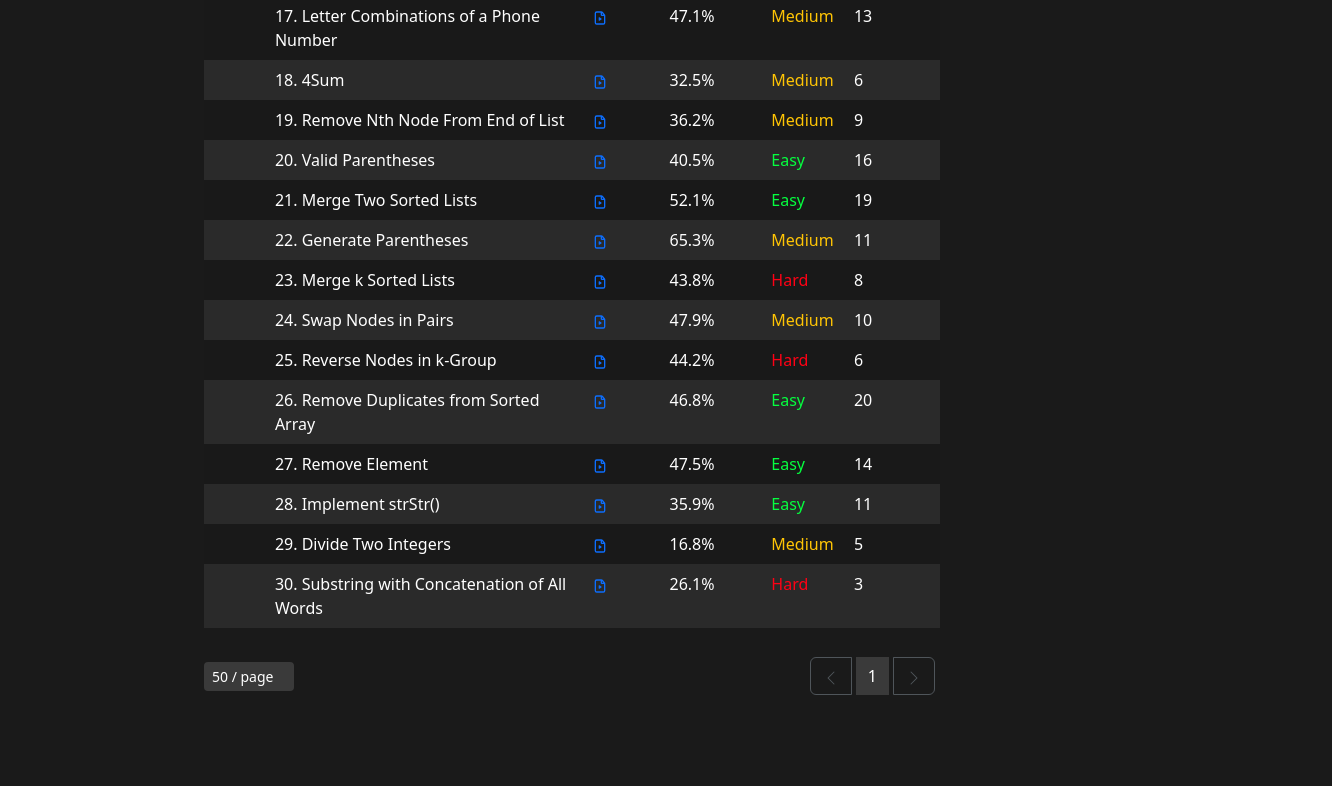
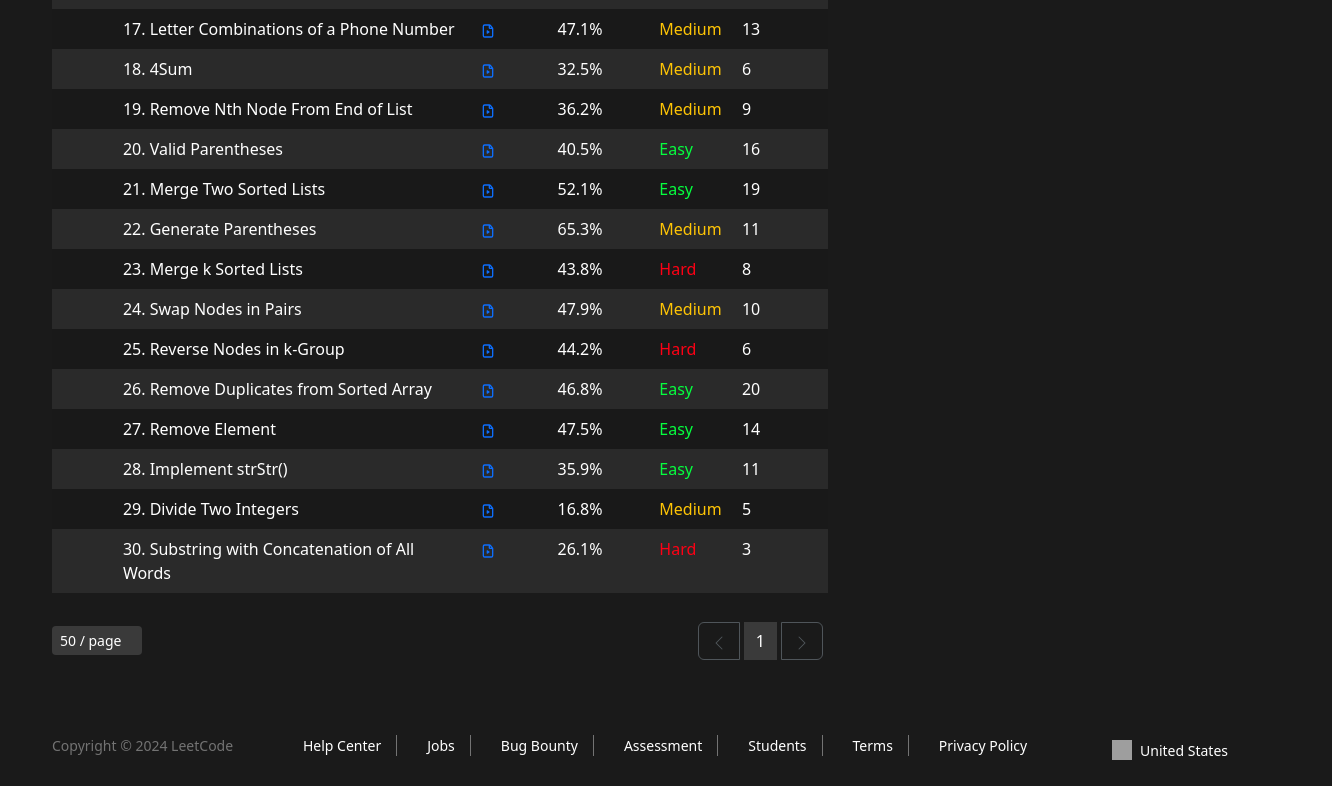
Before and after one commit to 7deb/leetcode, a React (Vite) app in the folder frontend/: page / in a window 1280 px wide. Shown: the part 1369-2155 px from the top of the page, 1332 px wide, since content can reach past the window. Before the commit the page ends 2069 px from the top, so only its background shows below. Built offline with nearby package versions, Linux system fonts and the light colour scheme; grey boxes are pictures that could not be loaded.

Commit message:
added footer

```diff
--- /dev/null
+++ b/frontend/components/Footer.jsx
@@ -0,0 +1,33 @@
+import React from 'react';
+import '../styles/Footer.css';
+
+const Footer = () => {
+    return (
+        <footer class="footer">
+    <div class="container">
+      <div class="footer-content">
+        <div class="footer-left">
+          <span>Copyright © 2024 LeetCode</span>
+        </div>
+        <div class="footer-center">
+          <a href="/support/">Help Center</a>
+          <a href="/jobs/">Jobs</a>
+          <a href="/bugbounty/">Bug Bounty</a>
+          <a href="/interview/">Assessment</a>
+          <a href="/student/">Students</a>
+          <a href="/terms/">Terms</a>
+          <a href="/privacy/">Privacy Policy</a>
+        </div>
+        <div class="footer-right">
+          <a href="/region/">
+            <img src="https://leetcode.com/_next/static/images/us-4787d154ddfcd171038dd5c1c98f7f07.svg" alt="United States" height={20} width={20}/>
+            <span>United States</span>
+          </a>
+        </div>
+      </div>
+    </div>
+  </footer>
+      );
+    };
+
+export default Footer;
--- a/frontend/pages/Problems.jsx
+++ b/frontend/pages/Problems.jsx
@@ -9,6 +9,7 @@ import Calender from '../components/Calender';
 import TopicList2 from '../components/TopicList2';
 import ProblemList from '../components/ProblemList';
 import Companies from '../components/Companies';
+import Footer from '../components/Footer';
 
 const Problems = () => {
   return (
@@ -29,6 +30,7 @@ const Problems = () => {
         </Col>
       </Row>
     </Container>
+    <Footer/>
 
     </div>
   )
--- /dev/null
+++ b/frontend/styles/Footer.css
@@ -0,0 +1,68 @@
+
+
+  .footer {
+    padding: 20px 40px;
+    margin-top: 50px;
+    color: white;
+  }
+
+  .container {
+    max-width: 1200px;
+    margin: 0 auto;
+  }
+
+  .footer-content {
+    display: flex;
+    flex-wrap: wrap;
+    justify-content: space-between;
+    align-items: center;
+    font-size: 14px;
+  }
+
+  .footer-left {
+    color: #737373;
+    margin-bottom: 10px;
+  }
+
+  .footer-center {
+    display: flex;
+    flex-wrap: wrap;
+    justify-content: center;
+    margin-bottom: 10px;
+  }
+  .footer-center a {
+    color: inherit;
+    text-decoration: none;
+    margin: 0 15px;
+    border-right: 1px solid #737373;
+    padding-right: 15px;
+  }
+
+  .footer-center a:last-child {
+    border-right: none;
+  }
+
+  .footer-center a:hover {
+    color: #ffffff;
+  }
+
+  .footer-right {
+    display: flex;
+    align-items: center;
+    color: inherit;
+  }
+
+  .footer-right a {
+    color: inherit;
+    text-decoration: none;
+    display: flex;
+    align-items: center;
+  }
+
+  .footer-right img {
+    margin-right: 8px;
+  }
+
+  .footer-right a:hover {
+    color: #ffffff;
+  }
```
